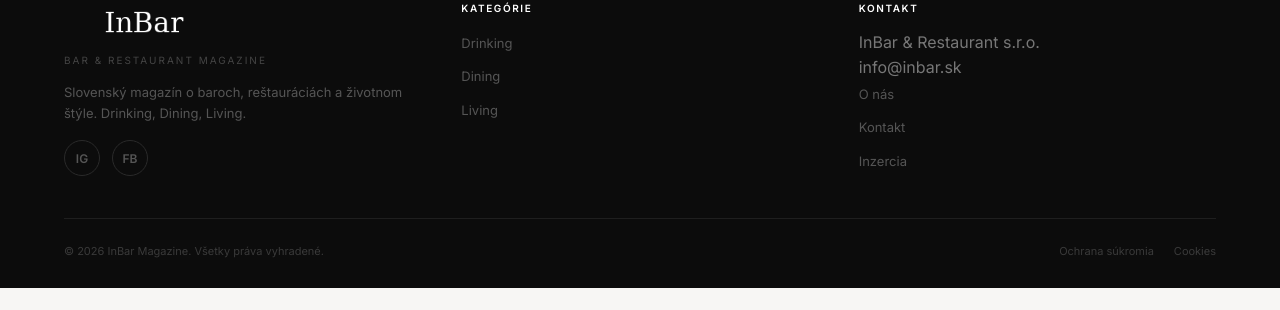
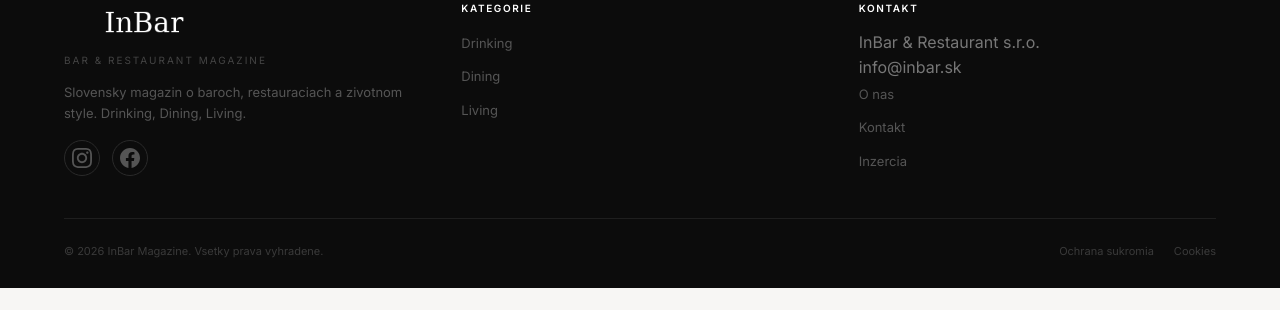
Before and after one commit to romanzelenkajj-dev/inbar-nextjs, a Next.js app: page / in a window 1280 px wide. Shown: the part 250-560 px from the top of the page. Built offline with nearby package versions, Linux system fonts and the light colour scheme; no server answers.

Commit message:
Update Footer.js

```diff
--- a/components/Footer.js
+++ b/components/Footer.js
@@ -10,23 +10,25 @@
             <div className="footer-logo">
               <img src="/logo.png" alt="InBar Magazine" height="44" />
             </div>
-            <p className="footer-tagline">Bar & Restaurant Magazine</p>
-            <p className="footer-desc">Slovenský magazín o baroch, reštauráciách a životnom štýle. Drinking, Dining, Living.</p>
+            <p className="footer-tagline">Bar &amp; Restaurant Magazine</p>
+            <p className="footer-desc">Slovensky magazin o baroch, restauraciach a zivotnom style. Drinking, Dining, Living.</p>
             <div className="footer-social">
-              <a href="https://instagram.com/inbarsk" target="_blank" rel="noreferrer" aria-label="Instagram">IG</a>
-              <a href="https://facebook.com/inbarsk" target="_blank" rel="noreferrer" aria-label="Facebook">FB</a>
+              <a href="https://instagram.com/inbarsk" target="_blank" rel="noreferrer" aria-label="Instagram">
+                <svg viewBox="0 0 24 24" fill="currentColor" width="20" height="20"><path d="M12 2.163c3.204 0 3.584.012 4.85.07 3.252.148 4.771 1.691 4.919 4.919.058 1.265.069 1.645.069 4.849 0 3.205-.012 3.584-.069 4.849-.149 3.225-1.664 4.771-4.919 4.919-1.266.058-1.644.07-4.85.07-3.204 0-3.584-.012-4.849-.07-3.26-.149-4.771-1.699-4.919-4.92-.058-1.265-.07-1.644-.07-4.849 0-3.204.013-3.583.07-4.849.149-3.227 1.664-4.771 4.919-4.919 1.266-.057 1.645-.069 4.849-.069zm0-2.163c-3.259 0-3.667.014-4.947.072-4.358.2-6.78 2.618-6.98 6.98-.059 1.281-.073 1.689-.073 4.948 0 3.259.014 3.668.072 4.948.2 4.358 2.618 6.78 6.98 6.98 1.281.058 1.689.072 4.948.072 3.259 0 3.668-.014 4.948-.072 4.354-.2 6.782-2.618 6.979-6.98.059-1.28.073-1.689.073-4.948 0-3.259-.014-3.667-.072-4.947-.196-4.354-2.617-6.78-6.979-6.98-1.281-.059-1.69-.073-4.949-.073zm0 5.838c-3.403 0-6.162 2.759-6.162 6.162s2.759 6.163 6.162 6.163 6.162-2.759 6.162-6.163c0-3.403-2.759-6.162-6.162-6.162zm0 10.162c-2.209 0-4-1.79-4-4 0-2.209 1.791-4 4-4s4 1.791 4 4c0 2.21-1.791 4-4 4zm6.406-11.845c-.796 0-1.441.645-1.441 1.44s.645 1.44 1.441 1.44c.795 0 1.439-.645 1.439-1.44s-.644-1.44-1.439-1.44z"/></svg>
+              </a>
+              <a href="https://facebook.com/inbarsk" target="_blank" rel="noreferrer" aria-label="Facebook">
+                <svg viewBox="0 0 24 24" fill="currentColor" width="20" height="20"><path d="M24 12.073c0-6.627-5.373-12-12-12s-12 5.373-12 12c0 5.99 4.388 10.954 10.125 11.854v-8.385H7.078v-3.47h3.047V9.43c0-3.007 1.792-4.669 4.533-4.669 1.312 0 2.686.235 2.686.235v2.953H15.83c-1.491 0-1.956.925-1.956 1.874v2.25h3.328l-.532 3.47h-2.796v8.385C19.612 23.027 24 18.062 24 12.073z"/></svg>
+              </a>
             </div>
           </div>
-
           <div>
-            <p className="footer-nav-title">Kategórie</p>
+            <p className="footer-nav-title">Kategorie</p>
             <ul className="footer-nav-list">
               <li><Link href="/category/drinking">Drinking</Link></li>
               <li><Link href="/category/dining">Dining</Link></li>
               <li><Link href="/category/living">Living</Link></li>
             </ul>
           </div>
-
           <div>
             <p className="footer-nav-title">Kontakt</p>
             <div className="footer-contact-person">
@@ -34,17 +36,16 @@
               <a href="mailto:info@inbar.sk">info@inbar.sk</a>
             </div>
             <ul className="footer-nav-list">
-              <li><Link href="/o-nas">O nás</Link></li>
+              <li><Link href="/o-nas">O nas</Link></li>
               <li><Link href="/kontakt">Kontakt</Link></li>
               <li><Link href="/inzercia">Inzercia</Link></li>
             </ul>
           </div>
         </div>
-
         <div className="footer-bottom">
-          <span>© {year} InBar Magazine. Všetky práva vyhradené.</span>
+          <span>© {year} InBar Magazine. Vsetky prava vyhradene.</span>
           <div className="footer-bottom-links">
-            <Link href="/ochrana-sukromia">Ochrana súkromia</Link>
+            <Link href="/ochrana-sukromia">Ochrana sukromia</Link>
             <Link href="/cookies">Cookies</Link>
           </div>
         </div>
```
